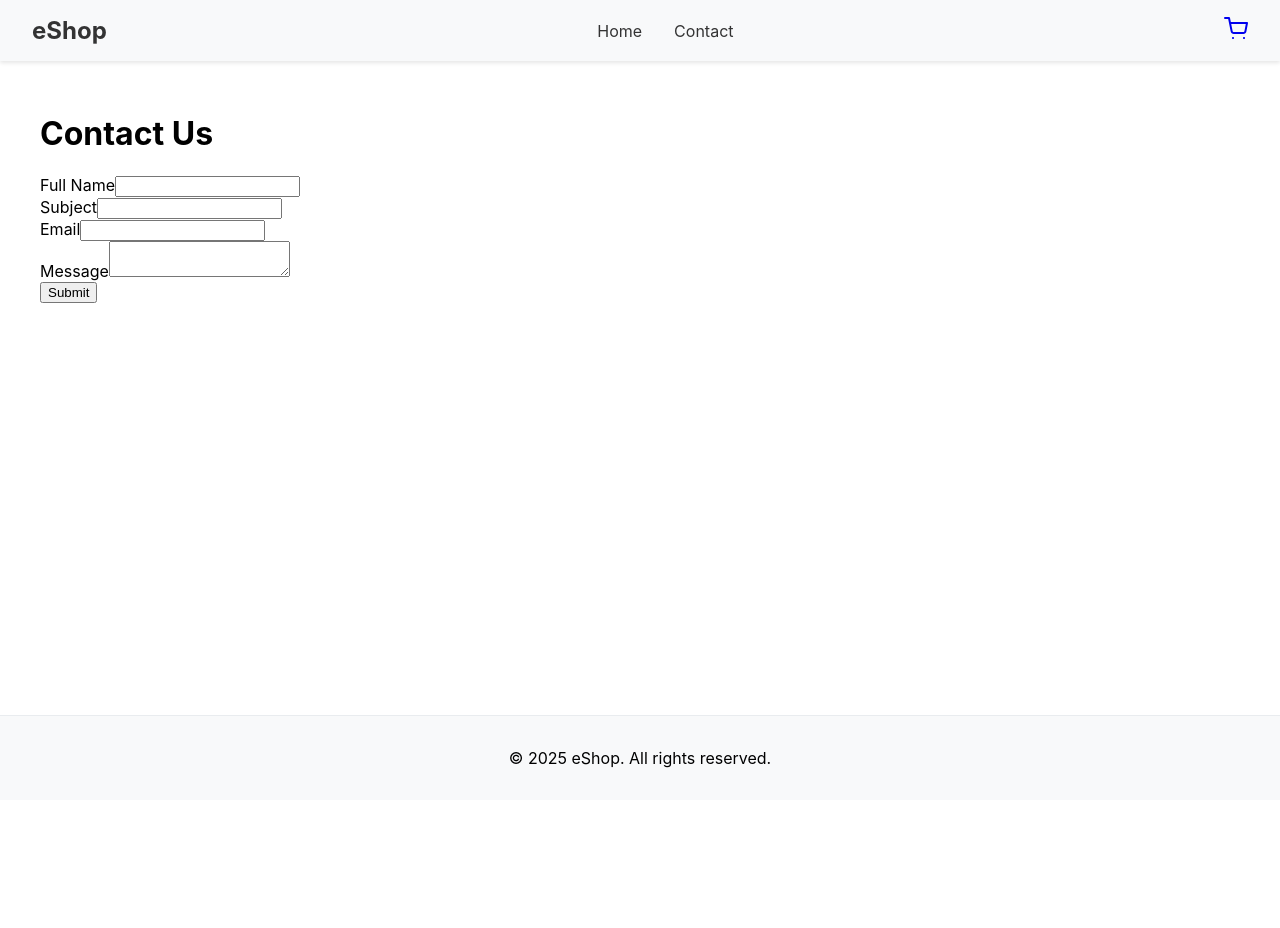
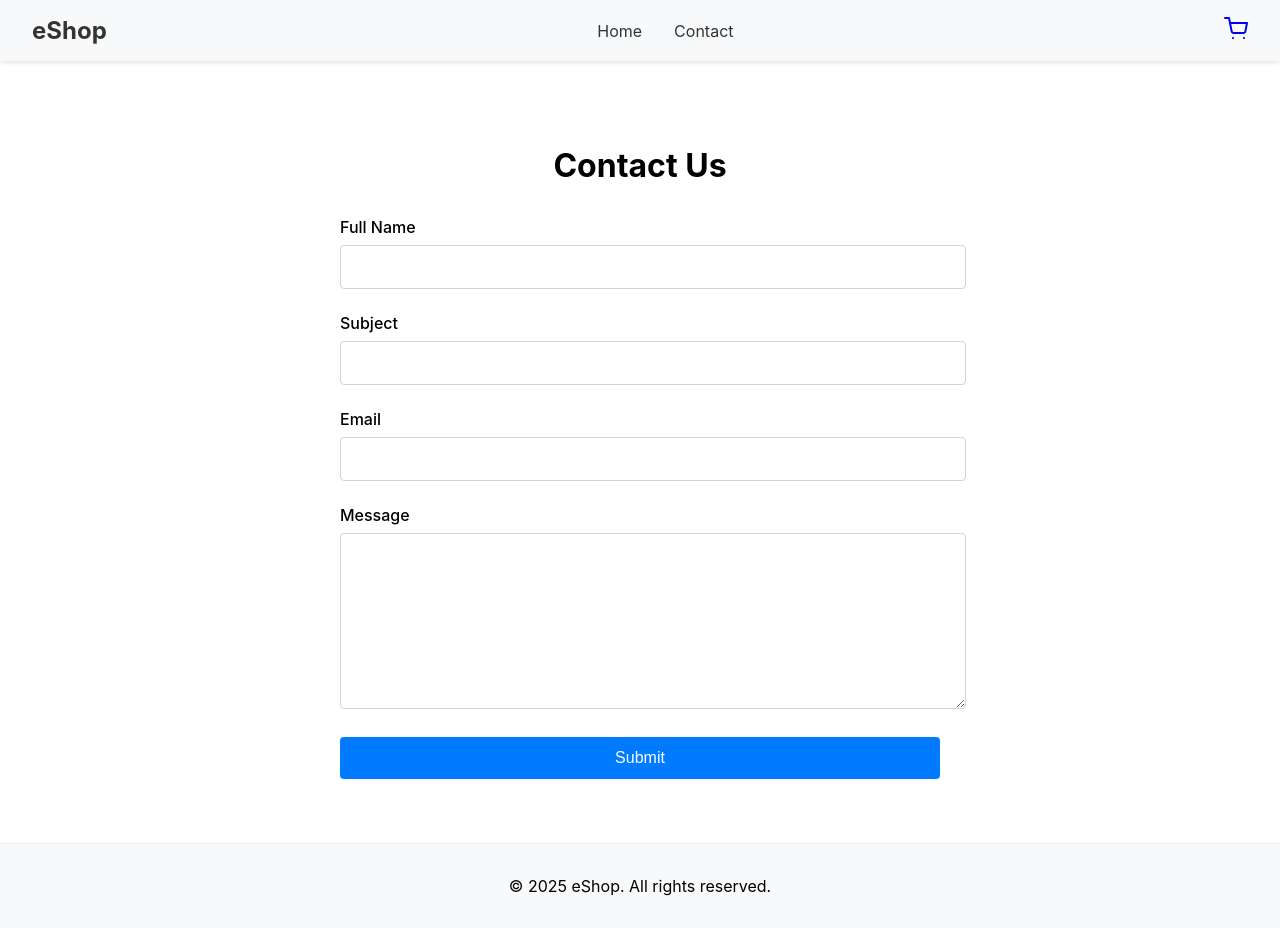
Before and after one commit to RosarioBA/react-ecom-store, a React (Create React App) app: page /contact in a window 1280 px wide. Before the commit the page ends 800 px from the top, so only its background shows below. Built offline with nearby package versions, Linux system fonts and the light colour scheme.

Commit message:
Improve contact form with validation and better styling

```diff
--- a/src/pages/ContactPage.tsx
+++ b/src/pages/ContactPage.tsx
@@ -1,5 +1,6 @@
 // src/pages/ContactPage.tsx
 import React, { useState, FormEvent, ChangeEvent } from 'react';
+import styled from 'styled-components';
 
 interface FormData {
   fullName: string;
@@ -15,6 +16,96 @@ interface FormErrors {
   body?: string;
 }
 
+const ContactContainer = styled.div`
+  max-width: 600px;
+  margin: 0 auto;
+  padding: 2rem;
+`;
+
+const Title = styled.h1`
+  margin-bottom: 2rem;
+  text-align: center;
+`;
+
+const FormGroup = styled.div`
+  margin-bottom: 1.5rem;
+`;
+
+const Label = styled.label`
+  display: block;
+  margin-bottom: 0.5rem;
+  font-weight: 500;
+`;
+
+const Input = styled.input<{ hasError?: boolean }>`
+  width: 100%;
+  padding: 0.75rem;
+  border: 1px solid ${props => props.hasError ? '#dc3545' : '#ced4da'};
+  border-radius: 4px;
+  font-size: 1rem;
+
+  &:focus {
+    outline: none;
+    border-color: ${props => props.hasError ? '#dc3545' : '#80bdff'};
+    box-shadow: ${props => props.hasError
+      ? '0 0 0 0.2rem rgba(220, 53, 69, 0.25)'
+      : '0 0 0 0.2rem rgba(0, 123, 255, 0.25)'};
+  }
+`;
+
+const TextArea = styled.textarea<{ hasError?: boolean }>`
+  width: 100%;
+  padding: 0.75rem;
+  border: 1px solid ${props => props.hasError ? '#dc3545' : '#ced4da'};
+  border-radius: 4px;
+  font-size: 1rem;
+  min-height: 150px;
+  resize: vertical;
+
+  &:focus {
+    outline: none;
+    border-color: ${props => props.hasError ? '#dc3545' : '#80bdff'};
+    box-shadow: ${props => props.hasError
+      ? '0 0 0 0.2rem rgba(220, 53, 69, 0.25)'
+      : '0 0 0 0.2rem rgba(0, 123, 255, 0.25)'};
+  }
+`;
+
+const ErrorMessage = styled.p`
+  color: #dc3545;
+  font-size: 0.875rem;
+  margin-top: 0.25rem;
+`;
+
+const SubmitButton = styled.button`
+  background-color: #007bff;
+  color: white;
+  border: none;
+  padding: 0.75rem 1.5rem;
+  border-radius: 4px;
+  font-size: 1rem;
+  cursor: pointer;
+  width: 100%;
+
+  &:hover {
+    background-color: #0069d9;
+  }
+
+  &:disabled {
+    background-color: #6c757d;
+    cursor: not-allowed;
+  }
+`;
+
+const SuccessMessage = styled.div`
+  background-color: #d4edda;
+  color: #155724;
+  padding: 1rem;
+  border-radius: 4px;
+  margin-bottom: 1.5rem;
+  text-align: center;
+`;
+
 const ContactPage: React.FC = () => {
   const [formData, setFormData] = useState<FormData>({
     fullName: '',
@@ -25,6 +116,7 @@ const ContactPage: React.FC = () => {
 
   const [errors, setErrors] = useState<FormErrors>({});
   const [isSubmitted, setIsSubmitted] = useState<boolean>(false);
+  const [isSubmitting, setIsSubmitting] = useState<boolean>(false);
 
   const validateForm = (): boolean => {
     let tempErrors: FormErrors = {};
@@ -67,76 +159,90 @@ const ContactPage: React.FC = () => {
     e.preventDefault();
 
     if (validateForm()) {
+      setIsSubmitting(true);
+
+      // Simulate API call
+      setTimeout(() => {
         console.log("Form submitted:", formData);
         setIsSubmitted(true);
+        setIsSubmitting(false);
         setFormData({
           fullName: '',
           subject: '',
           email: '',
           body: ''
         });
+      }, 1000);
     }
   };
 
   return (
-    <div>
-      <h1>Contact Us</h1>
+    <ContactContainer>
+      <Title>Contact Us</Title>
+
       {isSubmitted && (
-        <div>
+        <SuccessMessage>
           <p>Thank you for your message! We'll get back to you soon.</p>
-        </div>
+        </SuccessMessage>
       )}
+
       <form onSubmit={handleSubmit}>
-        <div>
-          <label htmlFor="fullName">Full Name</label>
-          <input
+        <FormGroup>
+          <Label htmlFor="fullName">Full Name</Label>
+          <Input
             type="text"
             id="fullName"
             name="fullName"
             value={formData.fullName}
             onChange={handleChange}
+            hasError={!!errors.fullName}
           />
-          {errors.fullName && <p>{errors.fullName}</p>}
-        </div>
+          {errors.fullName && <ErrorMessage>{errors.fullName}</ErrorMessage>}
+        </FormGroup>
 
-        <div>
-          <label htmlFor="subject">Subject</label>
-          <input
+        <FormGroup>
+          <Label htmlFor="subject">Subject</Label>
+          <Input
             type="text"
             id="subject"
             name="subject"
             value={formData.subject}
             onChange={handleChange}
+            hasError={!!errors.subject}
           />
-          {errors.subject && <p>{errors.subject}</p>}
-        </div>
+          {errors.subject && <ErrorMessage>{errors.subject}</ErrorMessage>}
+        </FormGroup>
 
-        <div>
-          <label htmlFor="email">Email</label>
-          <input
+        <FormGroup>
+          <Label htmlFor="email">Email</Label>
+          <Input
             type="email"
             id="email"
             name="email"
             value={formData.email}
             onChange={handleChange}
+            hasError={!!errors.email}
           />
-          {errors.email && <p>{errors.email}</p>}
-        </div>
+          {errors.email && <ErrorMessage>{errors.email}</ErrorMessage>}
+        </FormGroup>
 
-        <div>
-          <label htmlFor="body">Message</label>
-          <textarea
+        <FormGroup>
+          <Label htmlFor="body">Message</Label>
+          <TextArea
             id="body"
             name="body"
             value={formData.body}
             onChange={handleChange}
-          ></textarea>
-          {errors.body && <p>{errors.body}</p>}
-        </div>
+            hasError={!!errors.body}
+          ></TextArea>
+          {errors.body && <ErrorMessage>{errors.body}</ErrorMessage>}
+        </FormGroup>
 
-        <button type="submit">Submit</button>
+        <SubmitButton type="submit" disabled={isSubmitting}>
+          {isSubmitting ? 'Sending...' : 'Submit'}
+        </SubmitButton>
       </form>
-    </div>
+    </ContactContainer>
   );
 };
 
```
Lines whose indentation alone changed are shown as unchanged.
